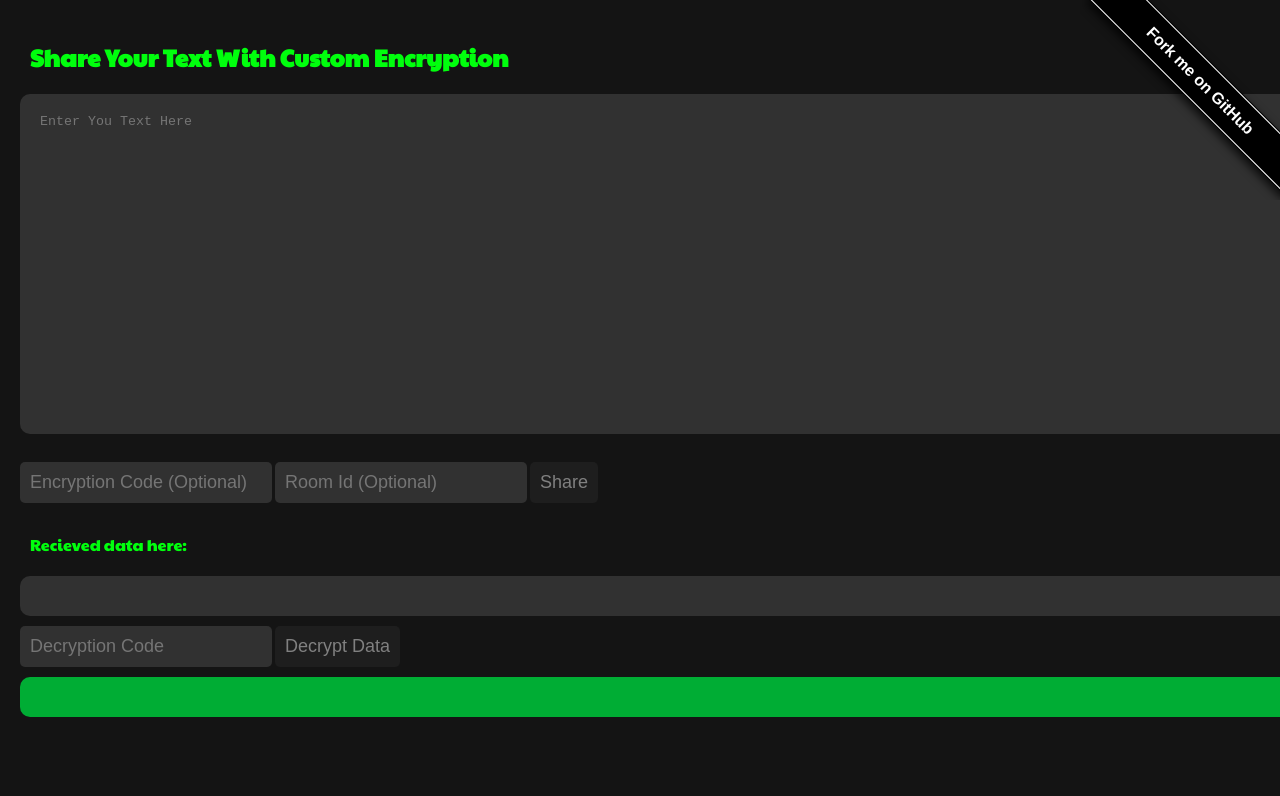
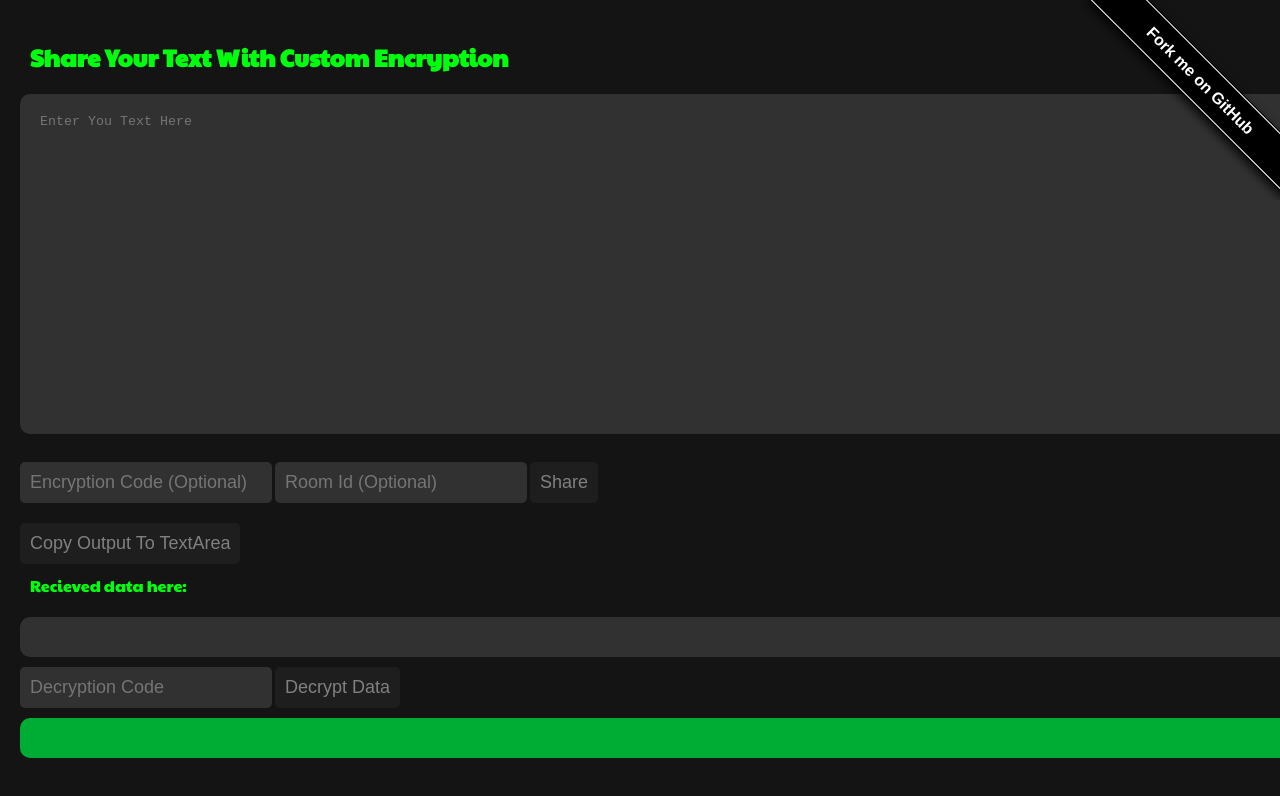
Before and after one commit to himanshurajora/ShareMyText, a React (Vite) app: page / in a window 1280 px wide. Shown: the top 796 px of the page. Built offline with nearby package versions, Linux system fonts and the light colour scheme; no server answers; the database is empty.

Commit message:
copy existing feature added

```diff
--- a/src/App.tsx
+++ b/src/App.tsx
@@ -69,6 +69,13 @@ function App() {
     }
   }
 
+  const copyDecodedToData = () => {
+    if(decoded){
+      setData(decoded)
+    }else{
+      setData(r)
+    }
+  }
 
   ref.doc(room ? room : "shared").onSnapshot((snapshot) => {
     setR(snapshot?.data()?.data)
@@ -82,10 +89,12 @@ function App() {
       <span id="forkongithub"><a href="https://github.com/himanshurajora/ShareMyText">Fork me on GitHub</a></span>
       <h4 id='wrapper'>Share Your Text With Custom Encryption</h4>
       <code>
-        <textarea className='input-text' rows={20} onChange={(e) => { setData(e.target.value) }} placeholder={"Enter You Text Here"}></textarea>
+        <textarea className='input-text' rows={20} onChange={(e) => { setData(e.target.value) }} value={data} placeholder={"Enter You Text Here"}></textarea>
       </code>
-      <p><br /> <input type="text" id='enc' className='inputs' placeholder='Encryption Code (Optional)' onChange={(e) => { setencypcode(e.target.value) }} /> <input id='room' className='inputs' type="text" placeholder='Room Id (Optional)' value={room} onChange={(e) => { setroom(e.target.value) }} /> <span> <button className='btn' onClick={shareData}>{!disable ? "Share" : "Sending In Progress..."}</button></span></p>
+      <p><br /> <input type="text" id='enc' className='inputs' placeholder='Encryption Code (Optional)' onChange={(e) => { setencypcode(e.target.value) }} /> <input id='room' className='inputs' type="text" placeholder='Room Id (Optional)' value={room} onChange={(e) => { setroom(e.target.value); setdecoded(""); }} /> <span> <button className='btn' onClick={shareData}>{!disable ? "Share" : "Sending In Progress..."}</button></span></p>
       <p className='text-small'>{message}</p>
+      <button className='btn' onClick={copyDecodedToData}>Copy Output To TextArea</button>
+      <br />
       <p className='text-small'>Recieved data here:</p>
       <pre id={"r"}>{r}</pre>
       <p> <input className='inputs' type="text" placeholder='Decryption Code' onChange={(e) => { setdecryptcode(e.target.value) }} /> <span > <button className='btn' onClick={decryptData}>{"Decrypt Data"}</button></span></p>
```
Also changed, not shown: 1 other file (tests, documents, lock files or other folders).
